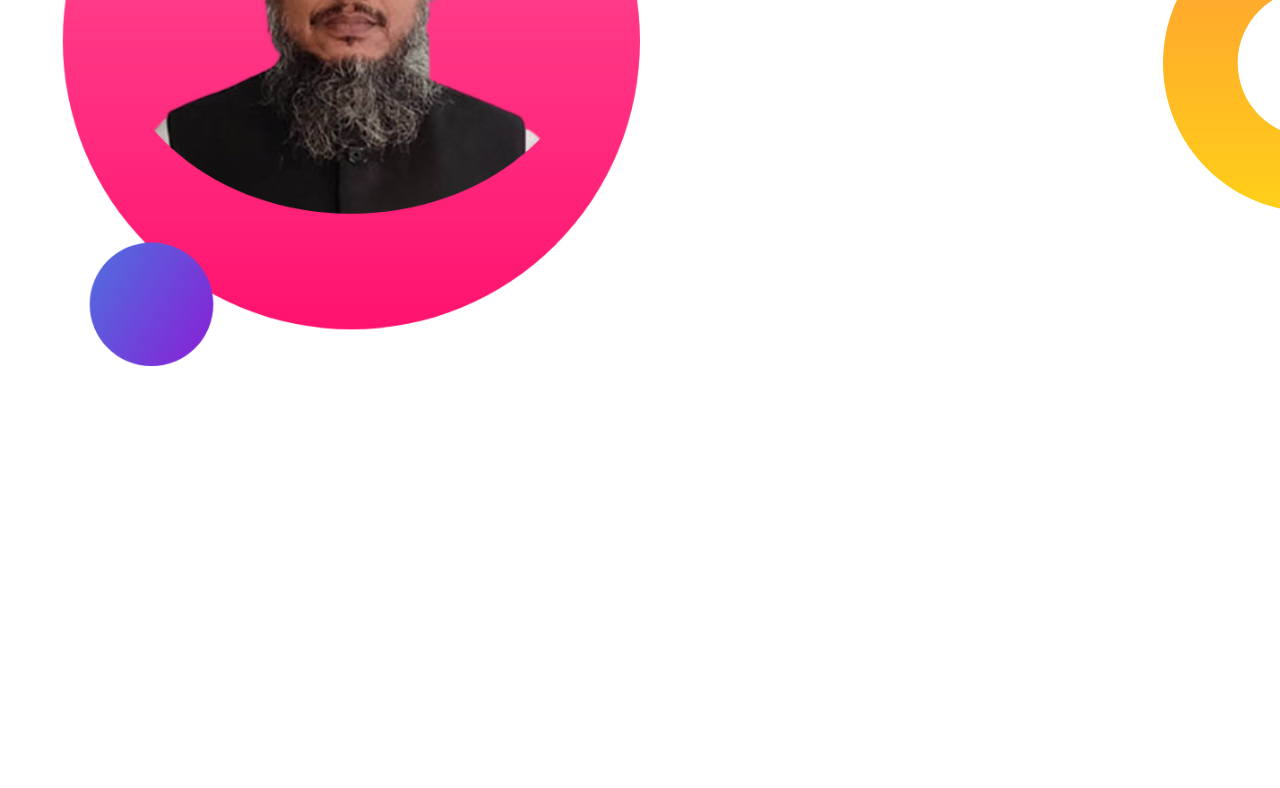
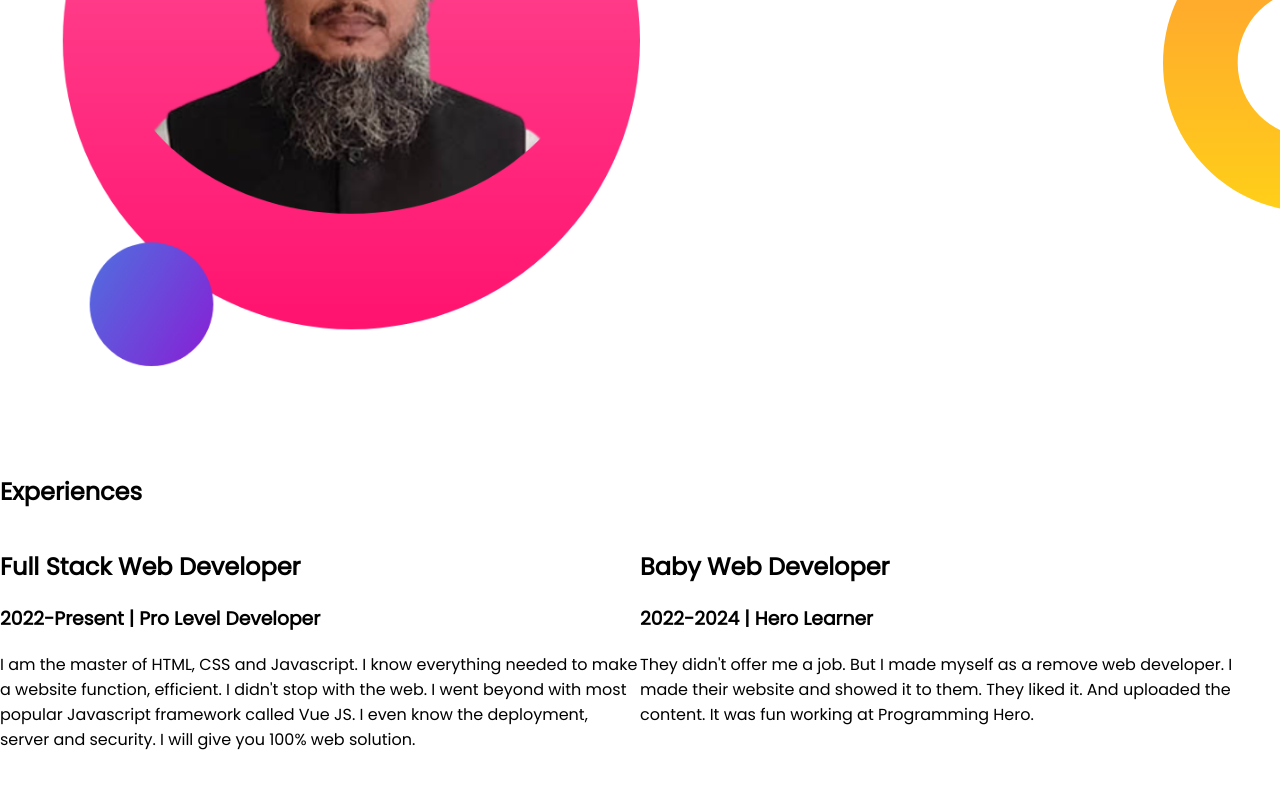
Before and after one commit to jahangirbd18/developer-portfolio-new, a plain HTML site: page index.html in a window 1280 px wide. Shown: the part 990-1778 px from the top of the page. Before the commit the page ends 1464 px from the top, so only its background shows below. Drawn offline with Linux system fonts and the light colour scheme.

Commit message:
Experience_Section

```diff
--- a/index.html
+++ b/index.html
@@ -14,7 +14,8 @@
 </head>
 
 <body>
-    <section class="top-banner">
+    <section class="top-banner flexible-container">
+        <!-- Use two classes keep a gap bet'n -->
         <div class="half-width">
             <h1>Welcome to </h1>
             <h1><span class="head">Jahangir Hossain</span> World!</h1>
@@ -31,7 +32,8 @@
         <div class="half-width"><img src="images/jahangir.png" alt="">
         </div>
     </section>
-    <section class="dream-big">
+    <section class="dream-big flexible-container">
+        <!-- Use two classes keep a gap bet'n -->
         <div class="half-width">
             <img src="images/jahangir-bg2.png" alt="">
         </div>
@@ -43,6 +45,27 @@
             <a class="anchor-button" href="">DOWNLOAD RESUME</a>
         </div>
     </section>
+    <section class="experience-area">
+        <!-- 3 childs <h1>+<div>+<div> in this section will be flex -->
+        <h1>Experiences</h1>
+        <div class="flexible-container">
+            <div class="half-width">
+                <h1>Full Stack Web Developer</h1>
+                <h3>2022-Present | Pro Level Developer</h3>
+                <p>I am the master of HTML, CSS and Javascript. I know everything needed to make a website function,
+                    efficient. I didn't stop with the web. I went beyond with most popular Javascript framework called
+                    Vue
+                    JS. I even know the deployment, server and security. I will give you 100% web solution.</p>
+            </div>
+            <div class="half-width">
+                <h2>Baby Web Developer</h2>
+                <h3>2022-2024 | Hero Learner</h3>
+                <p>They didn't offer me a job. But I made myself as a remove web developer. I made their website and
+                    showed
+                    it to them. They liked it. And uploaded the content. It was fun working at Programming Hero.</p>
+            </div>
+        </div>
+    </section>
 
 
 
--- a/style.css
+++ b/style.css
@@ -12,10 +12,16 @@
     color: orange;
 }
 
-section {
+/* section {
+    display: flex;
+    margin-bottom: 100px;
+} */
+.flexible-container {
     display: flex;
     margin-bottom: 100px;
 }
+
+
 
 .half-width {
     width: 50%;
```
